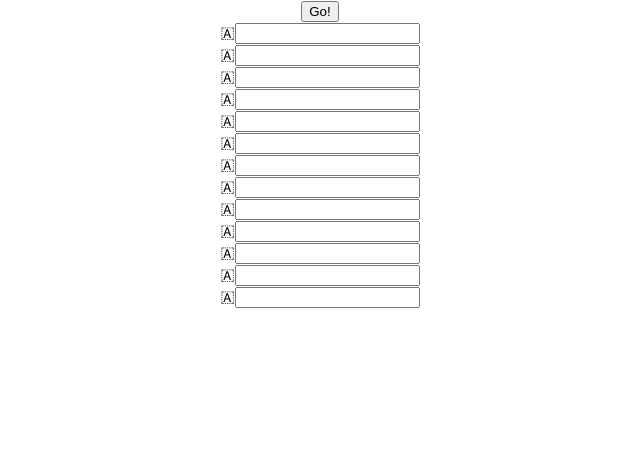
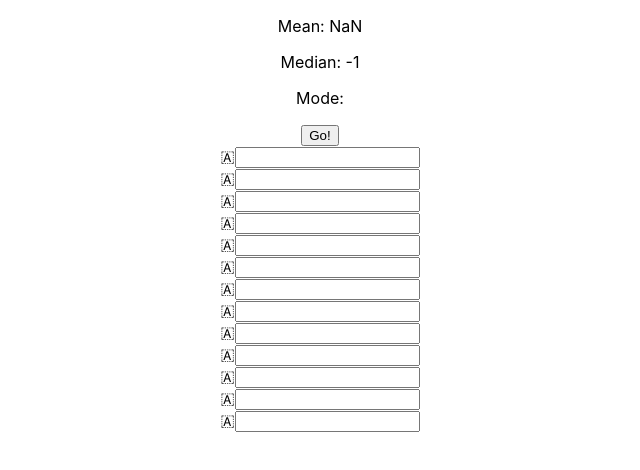
Before and after one commit to dialectrical/grade-distribution-visualizer, a React (Create React App) app: page / in a window 1280 px wide. Shown: the top 470 px of the page, without its empty margins (320-960 px from the left). Built offline with nearby package versions, Linux system fonts and the light colour scheme.

Commit message:
feat: MeanMedianMode basic functionality working

```diff
--- a/src/components/GradeVisualizer.js
+++ b/src/components/GradeVisualizer.js
@@ -1,4 +1,5 @@
 import React, { useState, useEffect } from "react";
+import { MeanMedianMode } from "./MeanMedianMode";
 import { Button } from "./Button";
 import { TextInput } from "./TextInput";
 
@@ -6,6 +7,9 @@ let input = new Array(13);
 
 export const GradeVisualizer = (props) => {
   const [grades, setGrades] = useState(new Array(13));
+  const gradeValues = [
+    4.3, 4.0, 3.7, 3.3, 3.0, 2.7, 2.3, 2.0, 1.7, 1.3, 1.0, 0.7, 0,
+  ];
 
   console.log("rendered");
 
@@ -14,9 +18,6 @@ export const GradeVisualizer = (props) => {
     console.log(input);
     console.log(grades);
     props.map.clear();
-    const gradeValues = [
-      4.3, 4.0, 3.7, 3.3, 3.0, 2.2, 2.3, 2.0, 1.7, 1.3, 1.0, 0.7, 0,
-    ];
 
     for (let i = 0; i < grades.length; i++) {
       if (grades[i] === undefined) {
@@ -34,6 +35,7 @@ export const GradeVisualizer = (props) => {
 
   return (
     <div>
+      <MeanMedianMode gradeArr={grades} gradeValues={gradeValues} />
       <Button fn={setGrades} arr={input} />
       <div>
         <TextInput gradeLabel="🇦" arr={input} index={0} />
--- a/src/components/MeanMedianMode.js
+++ b/src/components/MeanMedianMode.js
@@ -1,5 +1,39 @@
-import React from "react";
+import React, { useEffect } from "react";
 
 export const MeanMedianMode = (props) => {
-  //calculate and display mean, median, and mode grade from a given set of grades
+  let datasetSize = 0;
+  let mean = 0;
+  let modeCounter = 0;
+  let mode = [];
+  let medianCounter = 0;
+  let median = -1;
+
+  for (let i = 0; i < props.gradeArr.length; i++) {
+    datasetSize += props.gradeArr[i];
+  }
+  medianCounter = Math.floor(datasetSize / 2);
+
+  for (let i = 0; i < props.gradeArr.length; i++) {
+    mean += props.gradeArr[i] * props.gradeValues[i];
+    if (props.gradeArr[i] > modeCounter) {
+      modeCounter = props.gradeArr[i];
+      mode.push(props.gradeValues[i]);
+    } else if (props.gradeArr[i] === modeCounter) {
+      mode.push(props.gradeValues[i]);
+    }
+    medianCounter -= props.gradeArr[i];
+    if (medianCounter <= 0 && median === -1) {
+      median = props.gradeValues[i];
+    }
+  }
+
+  mean = mean / datasetSize;
+
+  return (
+    <div>
+      <p>Mean: {mean}</p>
+      <p>Median: {median}</p>
+      <p>Mode: {mode}</p>
+    </div>
+  );
 };
```
